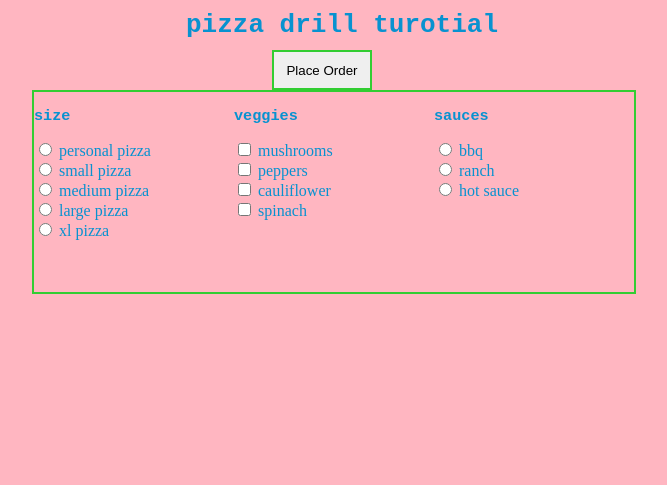
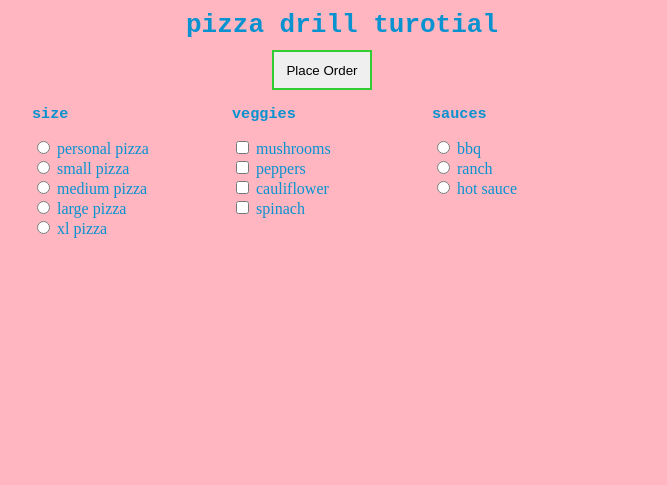
Before and after one commit to scooterd22/JavaScript-Projects, a plain HTML site: page Basic JavaScript Projects/pizza_project/pizza.html in a window 1280 px wide. Shown: the whole page, without its empty margins (308-975 px from the left). Drawn offline with Linux system fonts and the light colour scheme.

Commit message:
removed border

```diff
--- a/Basic JavaScript Projects/pizza_project/pizza_css/pizza.css
+++ b/Basic JavaScript Projects/pizza_project/pizza_css/pizza.css
@@ -9,7 +9,6 @@
     width: 600px;
     height: 200px;
     float: left;
-    border: 2px solid limegreen;
 }
 
 #totalPRice {
```
